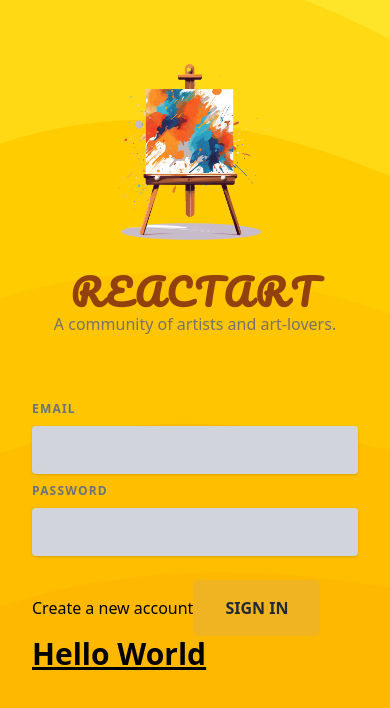
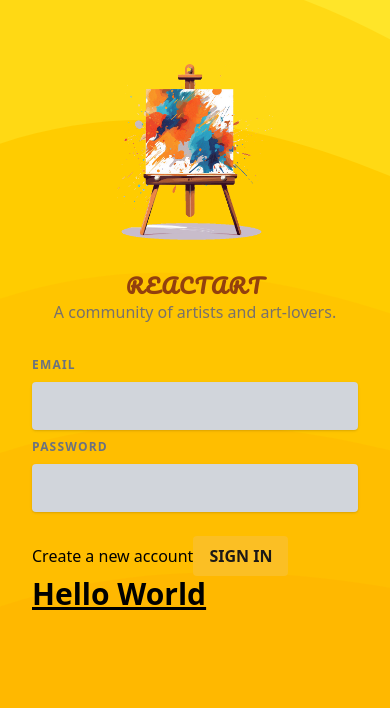
Before and after one commit to edememediong1/ComprehendingReact-, a React (Vite) app in the folder Acad/styling/: page / in a window 390 px wide. Shown: the top 708 px of the page. Built offline with nearby package versions, Linux system fonts and the light colour scheme.

Commit message:
Tailwind Media Queries

```diff
--- /dev/null
+++ b/Acad/styling/src/components/Button-closed.jsx
@@ -0,0 +1,20 @@
+import {styled} from "styled-components";
+
+
+const Button = styled.button`
+    padding: 1rem 2rem;
+    font-weight: 600;
+    text-transform: uppercase;
+    border-radius: 0.25rem;
+    color: #1f2937;
+    background-color: #f0b322;
+    border-radius: 6px;
+    border: none;
+
+
+    &:hover {
+      background-color: #f0920e;
+    }
+`
+
+export default Button;
--- a/Acad/styling/src/components/Button.jsx
+++ b/Acad/styling/src/components/Button.jsx
@@ -1,20 +1,3 @@
-import {styled} from "styled-components";
-
-
-const Button = styled.button`
-    padding: 1rem 2rem;
-    font-weight: 600;
-    text-transform: uppercase;
-    border-radius: 0.25rem;
-    color: #1f2937;
-    background-color: #f0b322;
-    border-radius: 6px;
-    border: none;
-
-
-    &:hover {
-      background-color: #f0920e;
-    }
-`
-
-export default Button;
+export default function Button({children, ...props}) {
+    return <button className="px-4 py-2 font-semibold uppercase rounded text-stone-900 bg-amber-400 hover:bg-amber-500" {...props}>{children}</button>
+}
--- a/Acad/styling/src/components/Header.jsx
+++ b/Acad/styling/src/components/Header.jsx
@@ -7,9 +7,9 @@ import logo from '../assets/logo.png';
 
 export default function Header() {
   return (
-    <header className='flex flex-col items-center mt-8 mb-16'>
+    <header className='flex flex-col items-center mt-8 mb-8 md:mb-16'>
       <img src={logo} alt="A canvas" className='mb-8 w-44 h-44 object-contain'/>
-      <h1 className='text-4xl font-semibold tracking-widest text-center uppercase text-amber-800 font-title'>ReactArt</h1>
+      <h1 className='text-xl md:text-4xl font-semibold tracking-widest text-center uppercase text-amber-800 font-title'>ReactArt</h1>
       <p className='text-stone-500'>A community of artists and art-lovers.</p>
     </header>
   );
```
